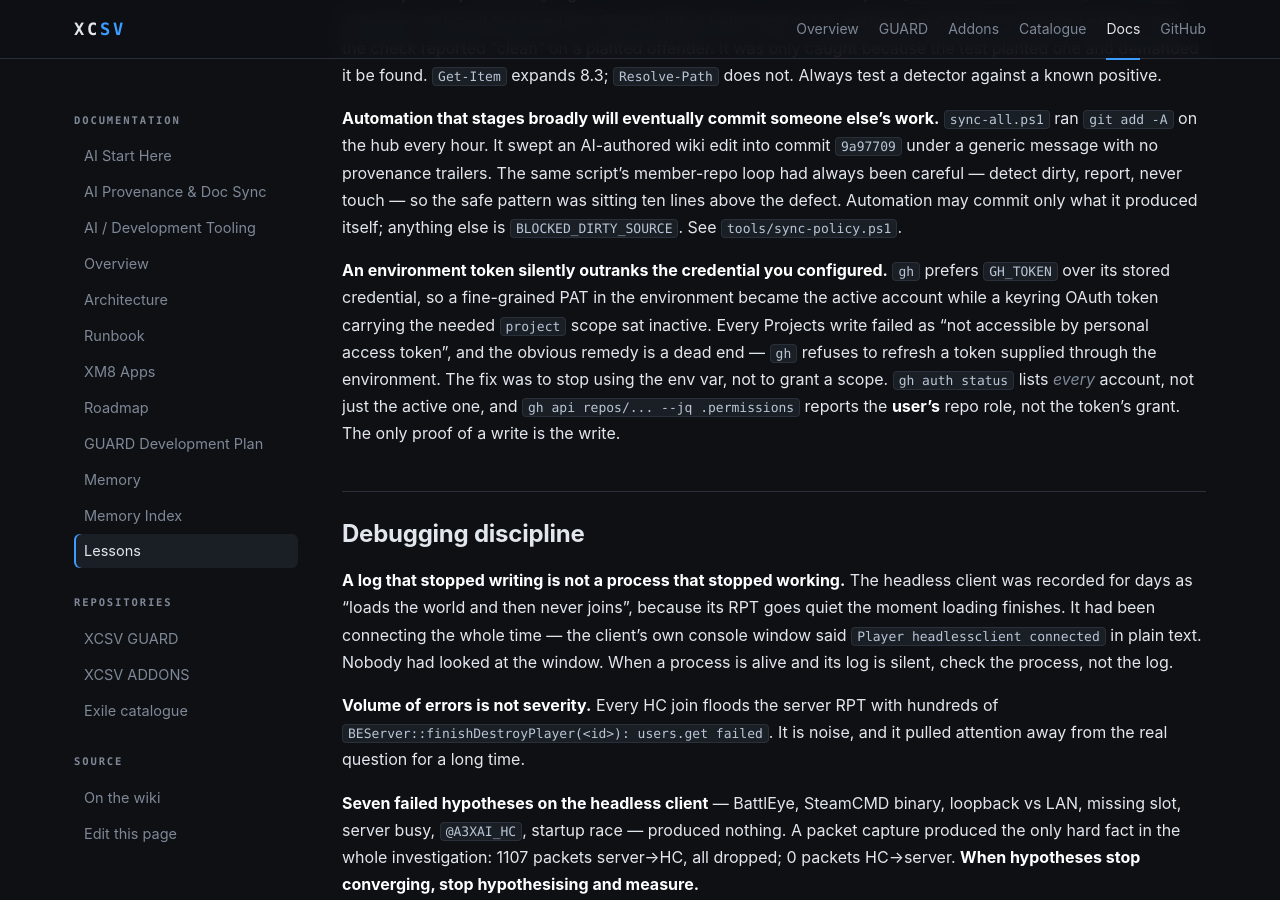
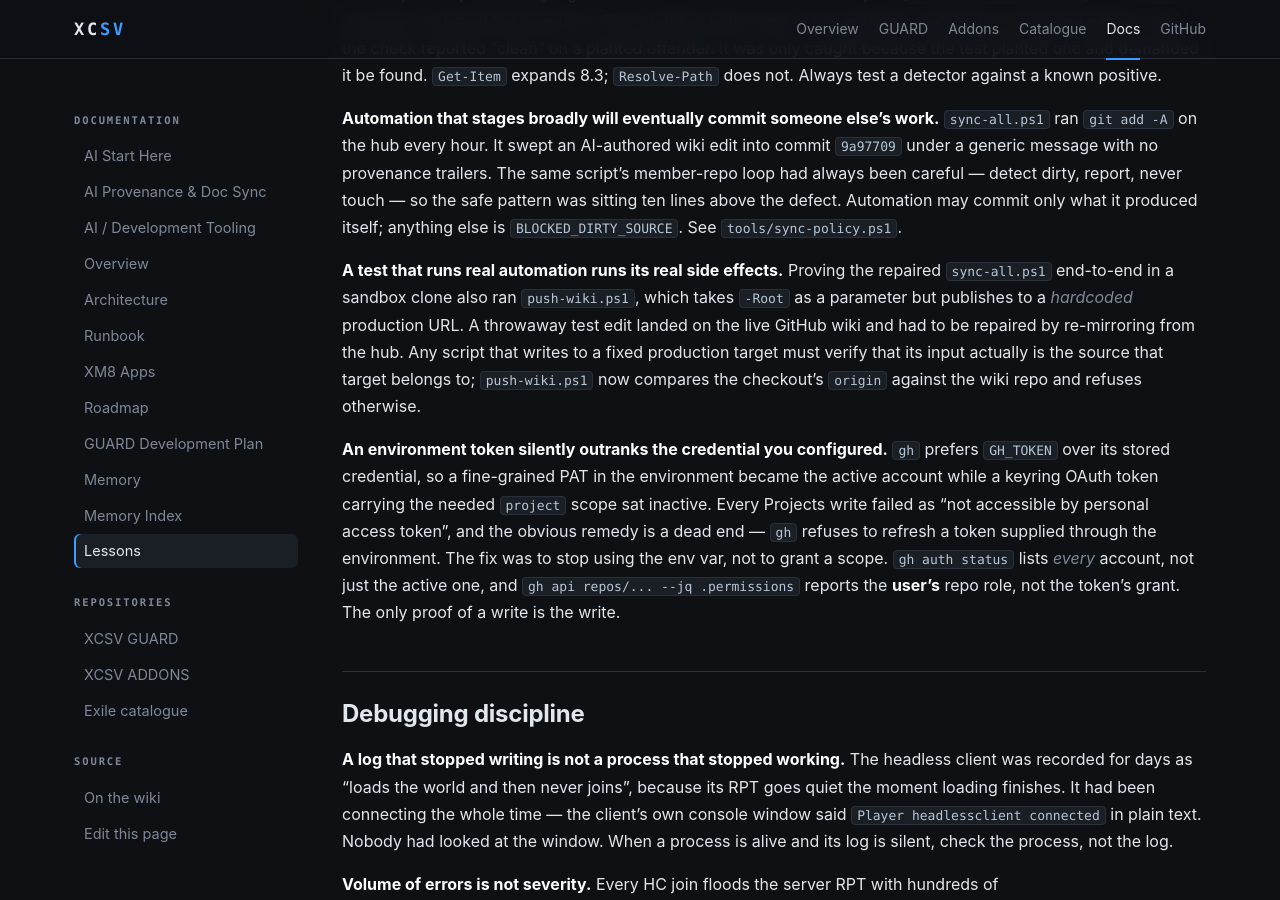
Before and after one commit to x-cessive/XCSV, a Jekyll site: the page built from docs/wiki/Lessons.md, in a window 1280 px wide and 900 px high, scrolled down 1667 px. Built offline with Jekyll 4.4.1, drawn with Linux system fonts in a browser that asks for light colours.

Commit message:
fix(wiki): refuse to publish the live wiki from a foreign checkout
push-wiki.ps1 takes -Root as a parameter but publishes to a hardcoded
production URL, so any checkout passed to it reaches the live GitHub wiki. A
sandbox run of sync-all.ps1 while verifying XCSV-AI-002 pushed a throwaway test
edit onto the real wiki; it was repaired by re-mirroring from the hub.

It now compares the checkout's origin against the wiki repository - normalising
.git, .wiki.git and scheme - and refuses unless -AllowForeignRoot is passed
deliberately. Three tests cover refusal, the real hub still being allowed, and
the guard's own shape.

XCSV-Agent: claude-code
XCSV-Agent-Role: primary
XCSV-Work-ID: XCSV-AI-002
XCSV-Contract: 1.0.0
XCSV-AI-Model: claude-opus-5

```diff
--- a/docs/wiki/Lessons.md
+++ b/docs/wiki/Lessons.md
@@ -94,6 +94,15 @@ dirty, report, never touch — so the safe pattern was sitting ten lines above t
 defect. Automation may commit only what it produced itself; anything else is
 `BLOCKED_DIRTY_SOURCE`. See `tools/sync-policy.ps1`.
 
+**A test that runs real automation runs its real side effects.** Proving the
+repaired `sync-all.ps1` end-to-end in a sandbox clone also ran `push-wiki.ps1`,
+which takes `-Root` as a parameter but publishes to a *hardcoded* production URL.
+A throwaway test edit landed on the live GitHub wiki and had to be repaired by
+re-mirroring from the hub. Any script that writes to a fixed production target
+must verify that its input actually is the source that target belongs to;
+`push-wiki.ps1` now compares the checkout's `origin` against the wiki repo and
+refuses otherwise.
+
 **An environment token silently outranks the credential you configured.** `gh`
 prefers `GH_TOKEN` over its stored credential, so a fine-grained PAT in the
 environment became the active account while a keyring OAuth token carrying the
```
Also changed, not shown: wiki/Lessons.md (+9 -0 lines), 2 other files.
